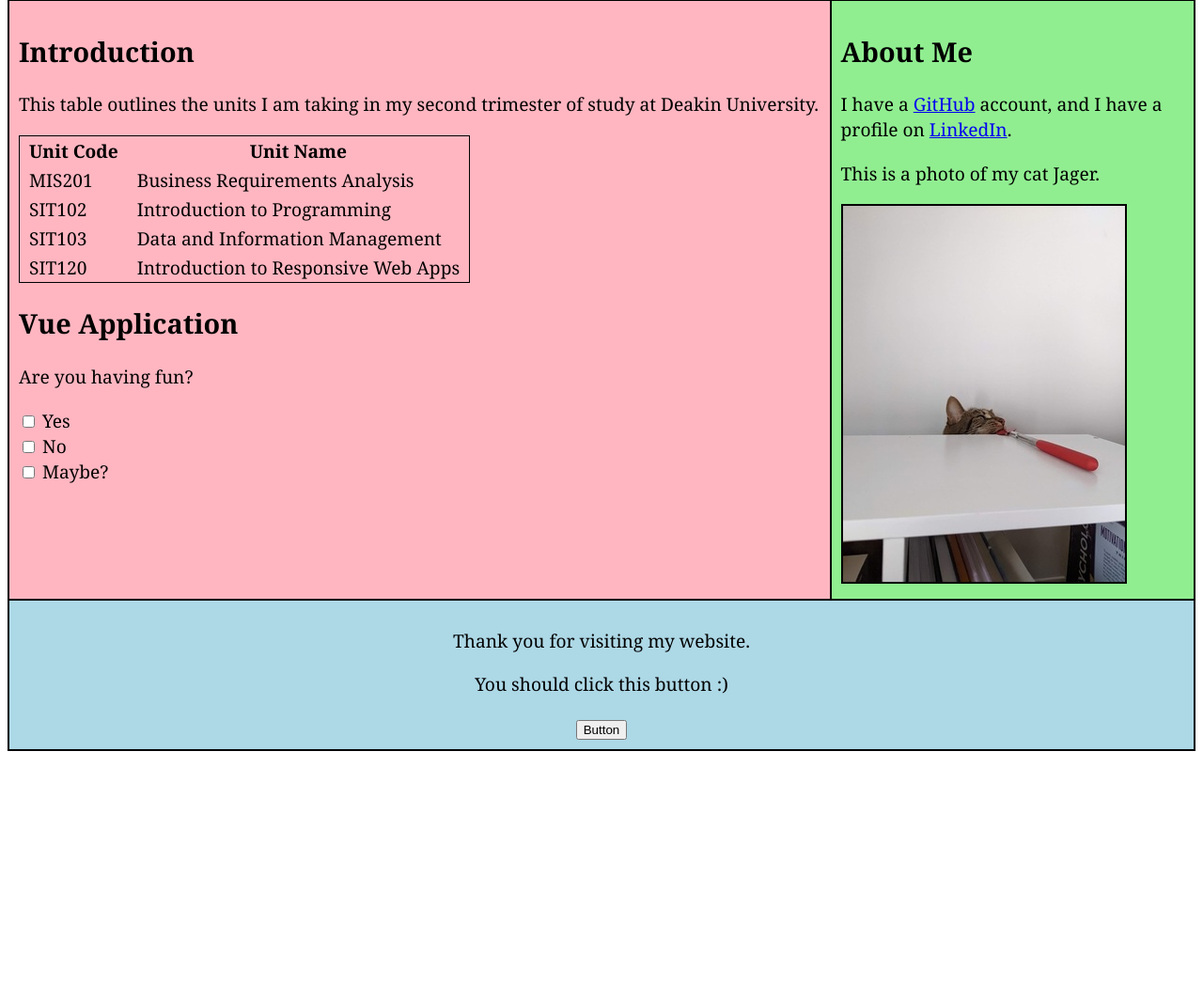
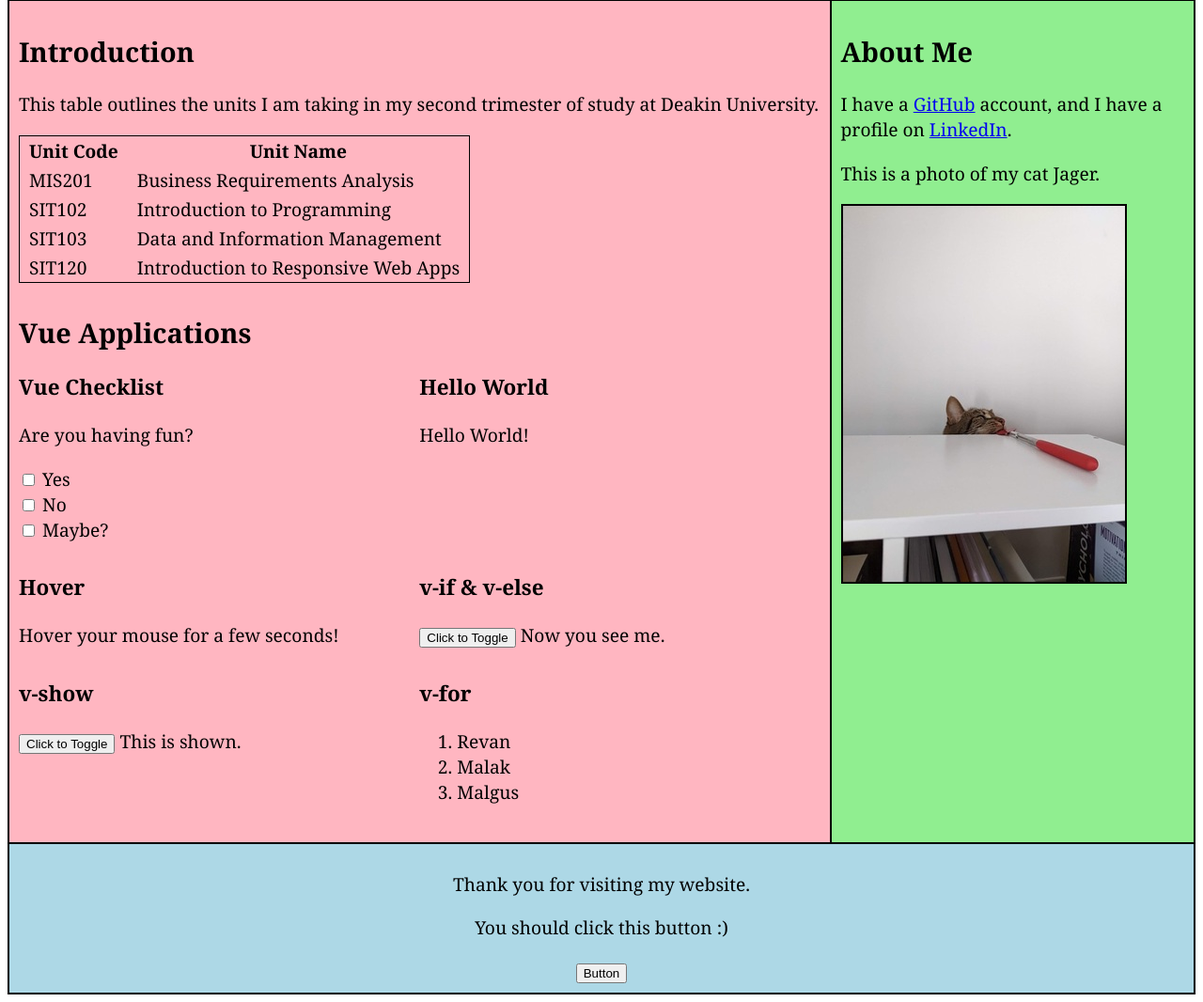
Before and after one commit to lizmilroy/sit120-weekly-tasks, a plain HTML site: page index.html in a window 1280 px wide. Shown: the part 215-1281 px from the top of the page at 94% size. Before the commit the page ends 1022 px from the top, so only its background shows below. Drawn offline with nearby package versions, Linux system fonts and the light colour scheme.

Commit message:
week 4 practical

```diff
--- a/index.html
+++ b/index.html
@@ -15,7 +15,6 @@
     </head>
 
     <body>
-
         <div class="main-header">
             <header>
                 <h1>Liz's Website</h1>
@@ -61,14 +60,50 @@
                     </tr>
                 </table>
 
-                <div id="vue-application">
-                    <h2>Vue Application</h2>
-                    <div id="vue-application"></div>
+                <h2 id="apps">Vue Applications</h2>
+                <div class="applications">
+                    <div id="app-1">
+                        <h3>Vue Checklist</h3>
                         <p>Are you having fun?</p>
                             <div
                             v-for="todo in todos" :key="todo.title" :style="{ textDecoration: todo.checked? 'line-through':'none' }">
                             <input type="checkbox" v-model="todo.checked" />
                             {{ todo.title }}
+                            </div>
+                    </div>
+                    <div id="app-2">
+                        <h3>Hello World</h3>
+                        {{ message }}
+                    </div>
+
+                    <div id="app-3">
+                        <h3>Hover</h3>
+                        <span v-bind:title="message">
+                            Hover your mouse for a few seconds!
+                        </span>
+                    </div>
+
+                    <div id="app-4">
+                        <h3>v-if & v-else</h3>
+                        <button @click="seen = !seen">Click to Toggle</button>
+                        <span v-if="seen">Now you see me.</span>
+                        <span v-else>Now you don't.</span>
+                    </div>
+
+                    <div id="app-5">
+                        <h3>v-show</h3>
+                        <button @click="seen = !seen">Click to Toggle</button>
+                        <span v-show="!seen">This is hidden.</span>
+                        <span v-show="seen">This is shown.</span>
+                    </div>
+
+                    <div id="app-6">
+                        <h3>v-for</h3>
+                        <ol>
+                            <li v-for="item in sith">
+                                {{ item.text }}
+                            </li>
+                        </ol>
                     </div>
                 </div>
             </div>
@@ -97,5 +132,6 @@
     </body>
 
 <script src="https://cdn.jsdelivr.net/npm/vue@2/dist/vue.js"></script>
-<script src="todo.js"></script>
+<script src="vue.js"></script>
+
 </html>
--- a/stylesheet.css
+++ b/stylesheet.css
@@ -3,10 +3,23 @@ body {
     font-family:Cambria, Cochin, Georgia, Times, 'Times New Roman', serif;
 }
 
-.main-content {
-    display: flex;
+/* Header & Footer Styles */
+.main-header, .main-footer {
+    text-align: center;
+    background-color: lightblue;
+    padding: 10px;
 }
 
+.main-header {
+    border-bottom: 2px solid black;
+}
+
+.main-footer {
+    border-top: 2px solid black;
+}
+
+
+/* Navigation Styles */
 .nav-list {
     display: flex;
     justify-content: center;
@@ -24,22 +37,33 @@ body {
     padding-bottom: 3px;
 }
 
- .second-section img {
-    width: 100%;
- }
 
-.main-header, .main-footer {
-    text-align: center;
-    background-color: lightblue;
-    padding: 10px;
+/* Main & Secondary Content Styles */
+.main-content {
+    display: flex;
 }
 
-.main-header {
-    border-bottom: 2px solid black;
+.first-section {
+    background-color: lightpink;
+    padding: 10px;
+    flex: 70%;
+    border-right: 2px solid black;
 }
 
-.main-footer {
-    border-top: 2px solid black;
+.applications {
+    display: flex;
+    flex-direction: row;
+    flex-wrap: wrap;
+}
+
+#apps {
+    margin-bottom: 0px;
+    padding-top: 10px;
+}
+
+#app-1, #app-2, #app-3, #app-4, #app-5, #app-6 {
+    flex: 50%;
+    padding-bottom: 10px;
 }
 
 .second-section {
@@ -48,12 +72,10 @@ body {
     flex: 30%;
 }
 
-.first-section {
-    background-color: lightpink;
-    padding: 10px;
-    flex: 70%;
-    border-right: 2px solid black;
-}
+.second-section img {
+    width: 100%;
+ }
+
 
 /* Canvas */
 .col1, .col2 {
@@ -78,7 +100,7 @@ iframe, video, canvas, audio {
     max-width: 100%;
 }
 
-
+/* Media Styles */
 @media (min-width: 1201px) {
     body {
         font-size: 1.2em;
@@ -96,6 +118,7 @@ iframe, video, canvas, audio {
     .nav-list{
         gap: 2rem;
     }
+
 }
 
 @media (max-width: 740px)  {
@@ -108,6 +131,10 @@ iframe, video, canvas, audio {
         border-right: 0px;
     }
 
+    .applications {
+        flex-direction: column;
+    }
+
     .nav-list{
         gap: 1rem;
     }
--- a/todo.js
+++ /dev/null
@@ -1,10 +0,0 @@
-let vue = new Vue({
-    el: '#vue-application',
-    data: {
-        todos: [
-            { title: 'Yes', checked: false },
-            { title: 'No', checked: false},
-            { title: 'Maybe?', checked: false},
-        ],
-    },
-});
--- /dev/null
+++ b/vue.js
@@ -0,0 +1,49 @@
+let vue = new Vue({
+    el: '#app-1',
+    data: {
+        todos: [
+            { title: 'Yes', checked: false },
+            { title: 'No', checked: false},
+            { title: 'Maybe?', checked: false},
+        ]
+    }
+});
+
+var app1 = new Vue({
+    el: '#app-2',
+    data: {
+        message: 'Hello World!'
+    }
+});
+
+var app2 = new Vue ({
+    el: '#app-3',
+    data: {
+        message: 'You loaded this page on ' + new Date().toLocaleString()
+    }
+});
+
+var app3 = new Vue({
+    el: '#app-4',
+    data: {
+        seen: true
+    }
+});
+
+var app4 = new Vue({
+    el: '#app-5',
+    data: {
+        seen: true
+    }
+});
+
+var app5 = new Vue ({
+    el: '#app-6',
+    data: {
+        sith: [
+            { text: 'Revan' },
+            { text: 'Malak' },
+            { text: 'Malgus' }
+        ]
+    }
+});
```
Also changed, not shown: script.js (line endings or trailing spaces). Lines whose indentation alone changed are shown as unchanged.
